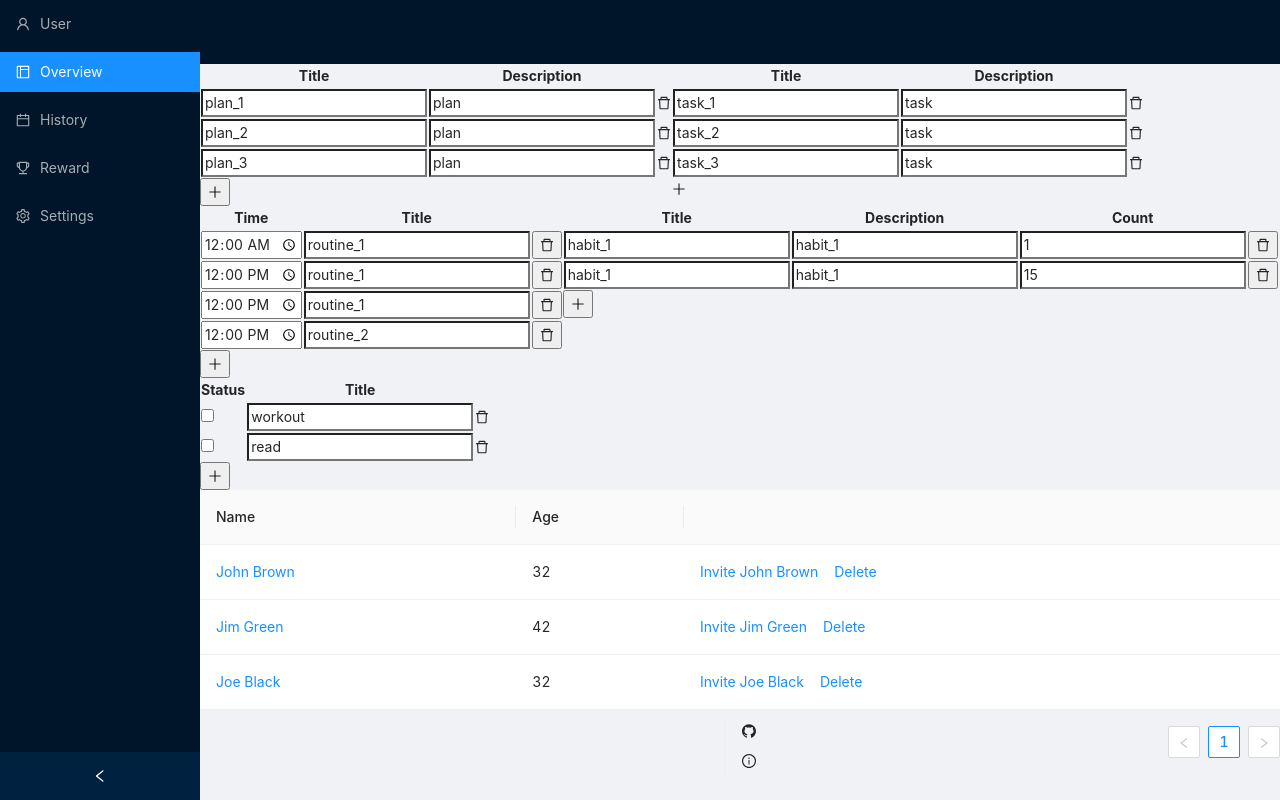
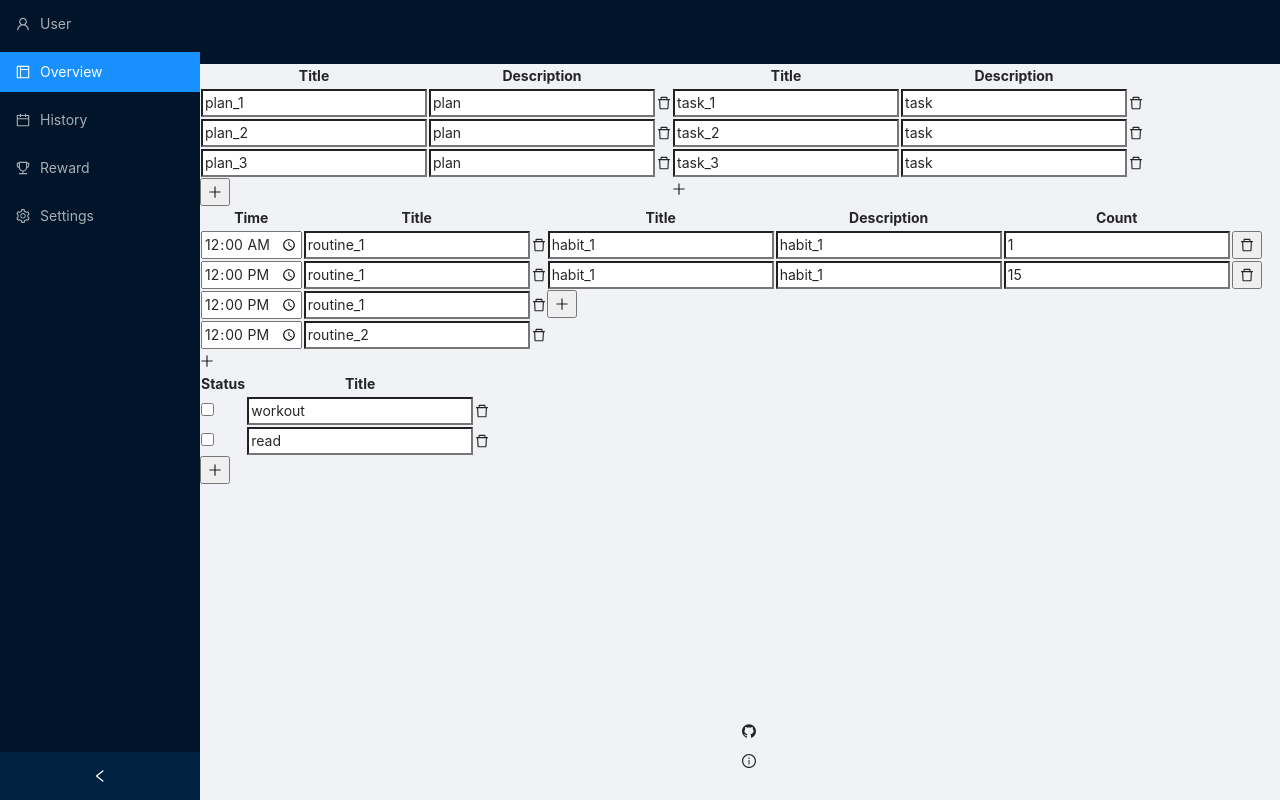
Before and after one commit to MattisZheng/sisyphus_stone, a React (Vite) app: page / in a window 1280 px wide. Built offline with nearby package versions, Linux system fonts and the light colour scheme.

Commit message:
update layouts

```diff
--- a/src/contexts/History.tsx
+++ b/src/contexts/History.tsx
@@ -1,9 +1,8 @@
-import { Calendar } from "antd";
+import { Calendar } from 'antd';
 
 const History = () => {
   return (
     <main>
-      <h1>History</h1>
       <Calendar />
     </main>
   );
--- a/src/contexts/Overview.tsx
+++ b/src/contexts/Overview.tsx
@@ -1,60 +1,13 @@
 // antd grid system
 import { Col, Row } from 'antd';
-import { Table, Space, Input } from 'antd';
-import type { ColumnsType } from 'antd/es/table';
+
 import Plans from './Overview/Plans';
 import Tasks from './Overview/Tasks';
 import Routines from './Overview/Routines';
 import Habits from './Overview/Habits';
 import Missions from './Overview/Missions';
 
-interface DataType {
-  key: string;
-  name: string;
-  age: number;
-}
 
-const columns: ColumnsType<DataType> = [
-  {
-    title: 'Name',
-    dataIndex: 'name',
-    key: 'name',
-    render: (text) => <a>{text}</a>,
-  },
-  {
-    title: 'Age',
-    dataIndex: 'age',
-    key: 'age',
-  },
-  {
-    title: '',
-    key: 'action',
-    render: (_, record) => (
-      <Space size="middle">
-        <a>Invite {record.name}</a>
-        <a>Delete</a>
-      </Space>
-    ),
-  },
-];
-
-const data: DataType[] = [
-  {
-    key: '1',
-    name: 'John Brown',
-    age: 32,
-  },
-  {
-    key: '2',
-    name: 'Jim Green',
-    age: 42,
-  },
-  {
-    key: '3',
-    name: 'Joe Black',
-    age: 32,
-  },
-];
 
 const Overview = () => {
   return (
@@ -70,8 +23,6 @@ const Overview = () => {
           <Missions />
         </Row>
       </Col>
-
-      <Table columns={columns} dataSource={data} />
     </main>
   );
 };
--- a/src/contexts/Overview/Habits.tsx
+++ b/src/contexts/Overview/Habits.tsx
@@ -6,8 +6,10 @@ const Habits = () => {
   const [habitList, setHabitList] = useState<string[]>([]);
 
   function getLocalStorage() {
-    let getData: string|null = localStorage.getItem('habits');
-    setHabitList(JSON.parse(getData));
+    let getData: string | null = localStorage.getItem('habits');
+    if (getData) {
+      setHabitList(JSON.parse(getData));
+    }
   }
 
   function handleAdd() {
@@ -23,7 +25,7 @@ const Habits = () => {
     getLocalStorage();
   }
 
-  function handleDelete(index:number) {
+  function handleDelete(index: number) {
     let newHabitList = [...habitList];
     newHabitList.splice(index, 1);
     localStorage.setItem('habits', JSON.stringify(newHabitList));
--- a/src/contexts/Overview/Routines.tsx
+++ b/src/contexts/Overview/Routines.tsx
@@ -9,9 +9,11 @@ const Routines = () => {
   // read data from storage, parse it, and set it to state
   function getLocalStorage() {
     // get routine list from local storage
-    let getData:string = localStorage.getItem('routines');
+    let getData: string | null = localStorage.getItem('routines');
     // parse routine list to array
-    setRoutineList(JSON.parse(getData));
+    if (getData) {
+      setRoutineList(JSON.parse(getData));
+    }
   }
 
   // add new when user clicks the add button
@@ -72,22 +74,18 @@ const Routines = () => {
                   <EditableInput index={index} col="title" type="text" value={routine.title} onBlur={handleUpdate} />
                 </td>
                 <td>
-                  <button
+                  <DeleteOutlined
                     onClick={() => {
                       handleDelete(index);
                     }}
-                  >
-                    <DeleteOutlined />
-                  </button>
+                  />
                 </td>
               </tr>
             );
           })}
         </tbody>
       </table>
-      <button onClick={handleAdd}>
-        <PlusOutlined />
-      </button>
+      <PlusOutlined onClick={handleAdd} />
     </div>
   );
 };
```
